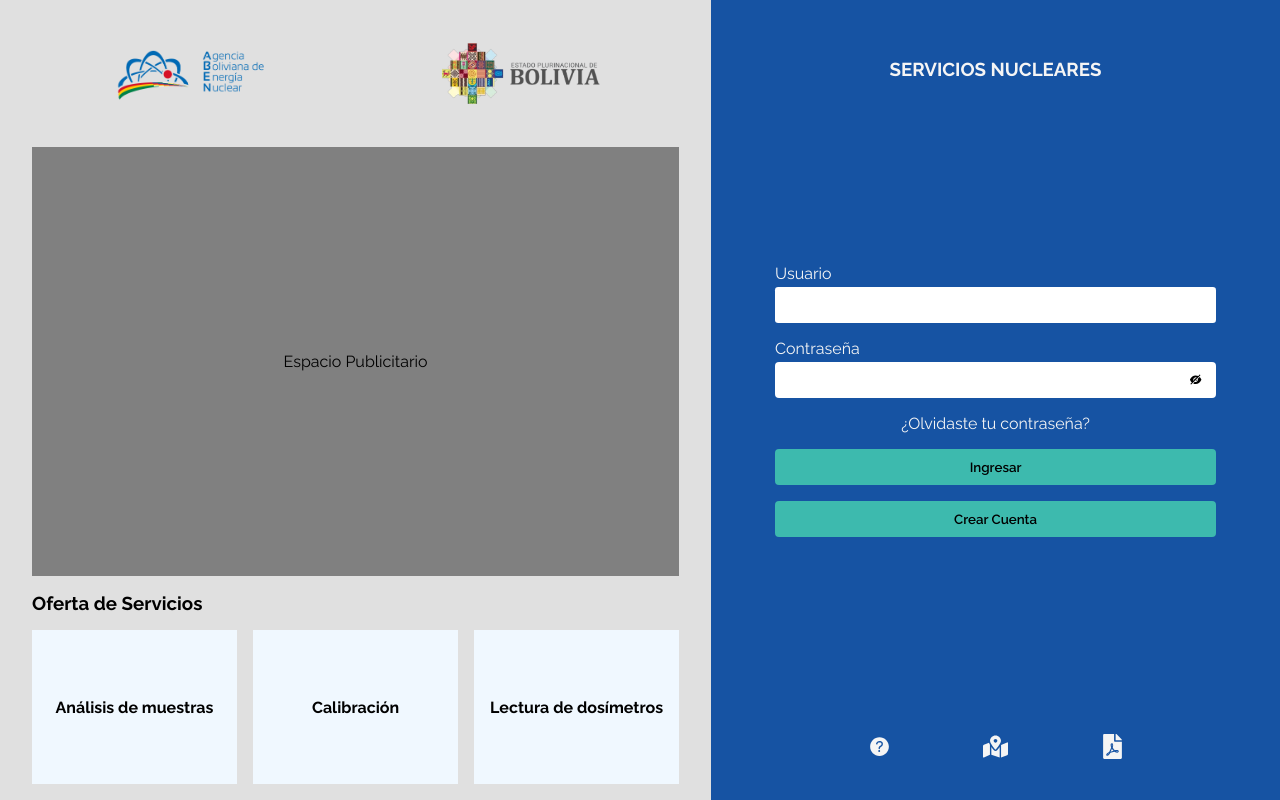
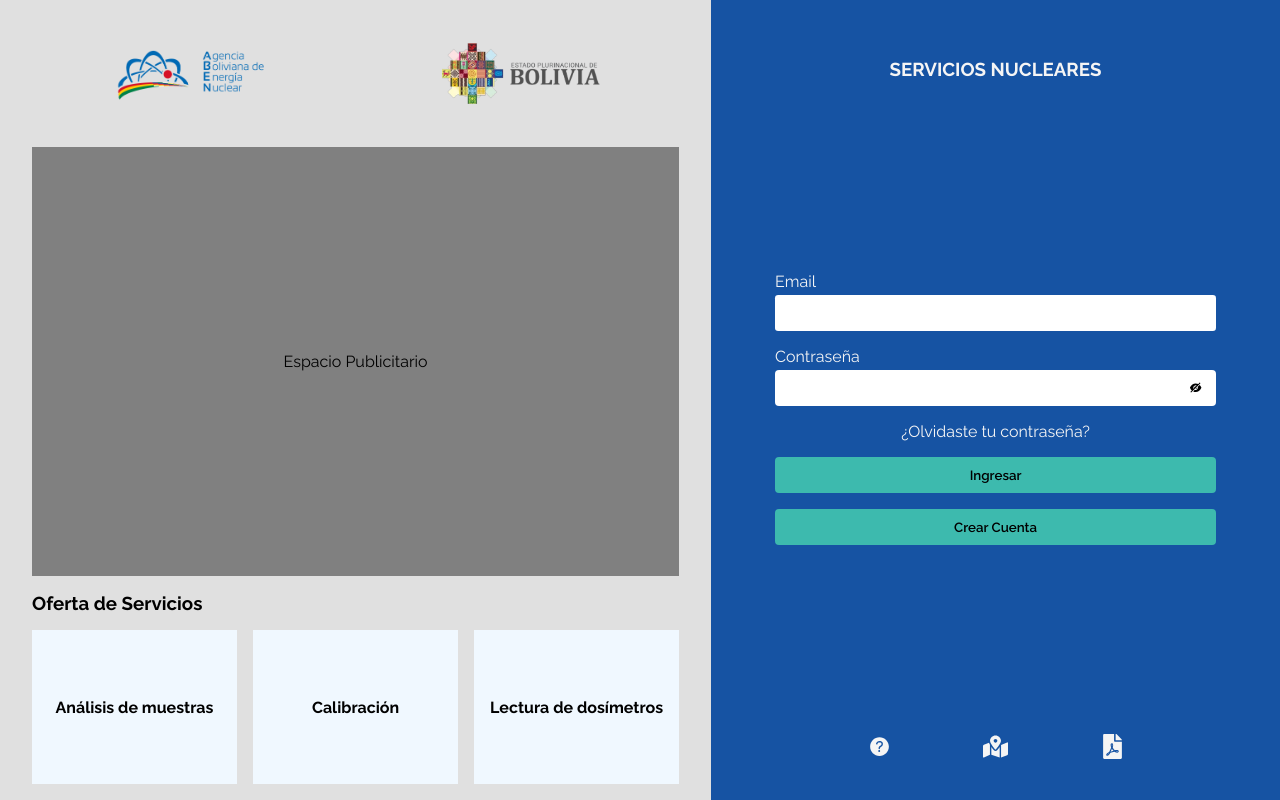
Before and after one commit to darkv314/ABENFrontend, a React (Vite) app: page /login in a window 1280 px wide. Built offline with nearby package versions, Linux system fonts and the light colour scheme.

Commit message:
Se anhadio apollo client para hacer request a la api graphql

```diff
--- a/package.json
+++ b/package.json
@@ -9,17 +9,20 @@
     "preview": "vite preview"
   },
   "dependencies": {
+    "@apollo/client": "^3.7.9",
     "@emotion/react": "^11.10.5",
     "@emotion/styled": "^11.10.5",
     "@hookform/resolvers": "^2.9.10",
     "@mui/material": "^5.11.6",
-    "axios": "^1.2.3",
+    "axios": "^1.3.3",
     "framer-motion": "^8.5.4",
+    "graphql": "^16.6.0",
     "react": "^18.2.0",
     "react-dom": "^18.2.0",
     "react-hook-form": "^7.42.1",
     "react-icons": "^4.7.1",
     "react-phone-input-2": "^2.15.1",
+    "react-query": "^3.39.3",
     "react-router": "^6.7.0",
     "react-router-dom": "^6.7.0",
     "react-useanimations": "^2.10.0",
--- a/src/App.jsx
+++ b/src/App.jsx
@@ -15,11 +15,12 @@ function App() {
                 {/*Public routes*/}
                 <Route path="login" element={<Login />} />
                 <Route path="unauthorized" element={<Unauthorized />} />
-                <Route path="inicio" element={<Inicio />} />
+
                 {/* Protected Routes */}
-                {/* <Route element={<RequireAuth allowedRoles={roles} />}>
-                    <Route path="/" element={<Home />}></Route>
-                </Route> */}
+                <Route element={<RequireAuth allowedRoles={["cliente"]} />}>
+                    <Route path="inicio" element={<Inicio />} />
+                    <Route path="/" element={<Inicio />} />
+                </Route>
                 {/* Missing */}
                 <Route path="missing" element={<Missing />} />
             </Route>
--- a/src/RequireAuth.jsx
+++ b/src/RequireAuth.jsx
@@ -5,7 +5,7 @@ const RequireAuth = ({ allowedRoles }) => {
     const { auth } = useAuth();
     const location = useLocation();
 
-    return auth?.roles?.find((role) => allowedRoles?.includes(role)) ? (
+    return allowedRoles?.includes(auth?.rol?.nombre) ? (
         <Outlet />
     ) : auth?.user ? (
         <Navigate to="/unauthorized" state={{ from: location }} replace />
--- a/src/components/forms/loginForm/LoginForm.jsx
+++ b/src/components/forms/loginForm/LoginForm.jsx
@@ -1,8 +1,15 @@
 import InputForm from "../input/InputForm";
 import { useState } from "react";
 import { useForm } from "react-hook-form";
-import { errMsgRequired } from "../../../helpers/helpers";
+import {
+    errMsgRequired,
+    errMsgEmail,
+    EMAIL_CHECK,
+} from "../../../helpers/helpers";
 import { motion } from "framer-motion";
+import { gql, useMutation } from "@apollo/client";
+import ErrMsg from "../errMsg/ErrMsg";
+import useAuth from "../../../hooks/useAuth";
 
 function LoginForm({ navigate, setStateForm }) {
     const {
@@ -11,22 +18,50 @@ function LoginForm({ navigate, setStateForm }) {
         formState: { errors },
     } = useForm();
 
+    const { setAuth } = useAuth();
+
+    const LOGIN = gql`
+        mutation login($input: UsuarioInputLogin!) {
+            login(inputLogin: $input) {
+                access_token
+                nombre
+                id
+                rol {
+                    id
+                    nombre
+                }
+            }
+        }
+    `;
+
+    const [login, { data, loading, error }] = useMutation(LOGIN, {
+        onCompleted: (data) => {
+            const { nombre, id, access_token, rol } = data.login;
+            setAuth({ nombre, id, access_token, rol });
+            navigate("/inicio");
+        },
+    });
+
+    const onSubmit = (data) => {
+        console.log(data);
+        login({ variables: { input: data } });
+    };
     return (
-        <form
-            className="login-form form"
-            onSubmit={handleSubmit((data) => {
-                console.log(data);
-                navigate("/inicio");
-            })}
-        >
+        <form className="login-form form" onSubmit={handleSubmit(onSubmit)}>
+            <p>{data?.data}</p>
+            <ErrMsg errors={error} />
             <InputForm
                 register={register}
-                errors={errors.username}
-                id="username"
-                label="Usuario"
+                errors={errors.email}
+                id="email"
+                label="Email"
                 type="text"
                 validations={{
                     required: errMsgRequired,
+                    pattern: {
+                        value: EMAIL_CHECK,
+                        message: errMsgEmail,
+                    },
                 }}
             />
             <InputForm
--- a/src/components/forms/registerForm/RegisterForm.jsx
+++ b/src/components/forms/registerForm/RegisterForm.jsx
@@ -37,22 +37,6 @@ function RegisterForm({ setStateForm }) {
             />
 
             <InputForm
-                register={register}
-                errors={errors.username}
-                id="username"
-                label="Nombre de usuario"
-                type="text"
-                validations={{
-                    required: errMsgRequired,
-                    minLength: {
-                        value: 4,
-                        message:
-                            "El nombre de usuario debe contener almenos 4 caracteres",
-                    },
-                }}
-            />
-
-            <InputForm
                 errors={errors.email}
                 register={register}
                 id="email"
@@ -82,6 +66,22 @@ function RegisterForm({ setStateForm }) {
                 }}
             />
 
+            <InputForm
+                register={register}
+                errors={errors.password}
+                id="password"
+                label="Contraseña"
+                type="password"
+                validations={{
+                    required: errMsgRequired,
+                    minLength: {
+                        value: 4,
+                        message:
+                            "La contraseña debe constar de almenos 6 caracteres",
+                    },
+                }}
+            />
+
             <PhoneInputForm control={control} errors={errors.phone} />
             <motion.button
                 whileHover={{ scale: 1.025 }}
--- a/src/index.css
+++ b/src/index.css
@@ -5,12 +5,13 @@
     padding: 0;
 }
 
-body {
+/* body {
     min-height: 100vh;
-}
+} */
 
 #root {
-    min-height: 100vh;
+    min-height: 100svh;
+    display: flex;
     font-family: "Raleway", sans-serif;
     --primary: #1653a3;
     --primary-brilliant: #105fc6;
--- a/src/main.jsx
+++ b/src/main.jsx
@@ -5,8 +5,16 @@ import { AuthProvider } from "./context/AuthProvider";
 import { BrowserRouter, Routes, Route } from "react-router-dom";
 import "./index.css";
 
+import { ApolloClient, InMemoryCache, ApolloProvider } from "@apollo/client";
+
+const client = new ApolloClient({
+    uri: "http://localhost:3000/graphql",
+    cache: new InMemoryCache(),
+});
+
 ReactDOM.createRoot(document.getElementById("root")).render(
     <React.StrictMode>
+        <ApolloProvider client={client}>
             <BrowserRouter>
                 <AuthProvider>
                     <Routes>
@@ -14,5 +22,6 @@ ReactDOM.createRoot(document.getElementById("root")).render(
                     </Routes>
                 </AuthProvider>
             </BrowserRouter>
+        </ApolloProvider>
     </React.StrictMode>
 );
--- a/src/pages/public/layout/layout.css
+++ b/src/pages/public/layout/layout.css
@@ -1,5 +1,5 @@
 .App {
-    min-height: 100vh;
+    flex-grow: 1;
     display: grid;
     /* flex-direction: column; */
 }
--- a/src/pages/public/login/login.css
+++ b/src/pages/public/login/login.css
@@ -1,5 +1,6 @@
 .login {
-    min-height: 100vh;
+    /* min-height: 100dvh; */
+    flex-grow: 1;
     display: grid;
     grid-template-columns: 1.25fr 1fr;
     /* gap: 1rem; */
@@ -7,6 +8,7 @@
 }
 
 .ads-container {
+    flex-grow: 1;
     display: grid;
     grid-template-rows: 15% 1fr 25%;
     gap: 1rem;
```
Also changed, not shown: 1 other file (tests, documents, lock files or other folders). Lines whose indentation alone changed are shown as unchanged.
